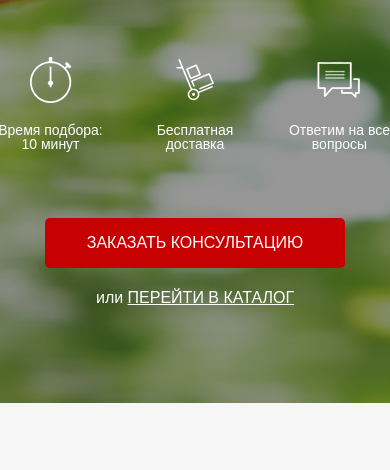
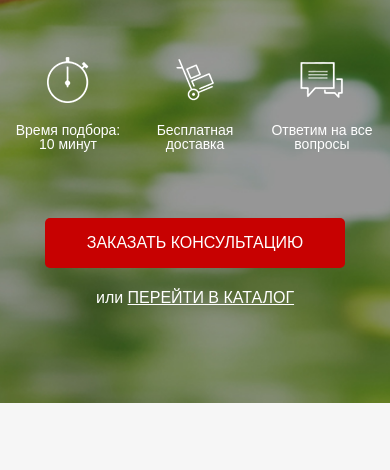
Before and after one commit to chizhmar/project, a website: page src/index.html in a window 390 px wide. Shown: the part 367-837 px from the top of the page. Drawn offline with nearby package versions, Linux system fonts and the light colour scheme; a web font is replaced by a local one.

Commit message:
add code

```diff
--- a/src/sass/bases/_media.scss
+++ b/src/sass/bases/_media.scss
@@ -153,6 +153,13 @@
 		margin: 28px 16px 0 16px;
 	}
 }
+@media (max-width: 390px) {
+	.promo {
+		&__icons {
+			width: 360px;
+		}
+	}
+}
 @media (max-width: 375px) {
 	.promo {
 		&__icons {
```
Also changed, not shown: src/css/style.min.css.
